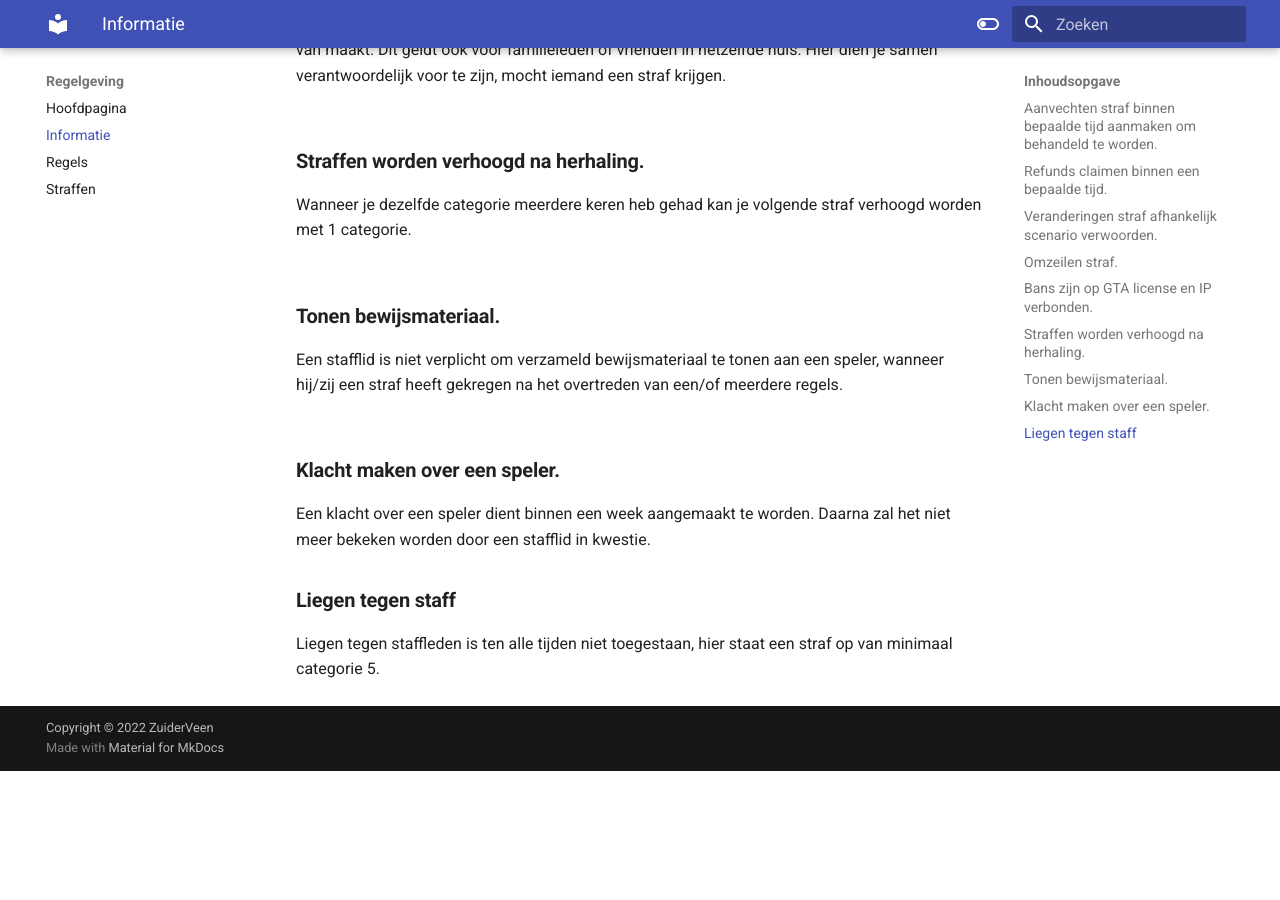
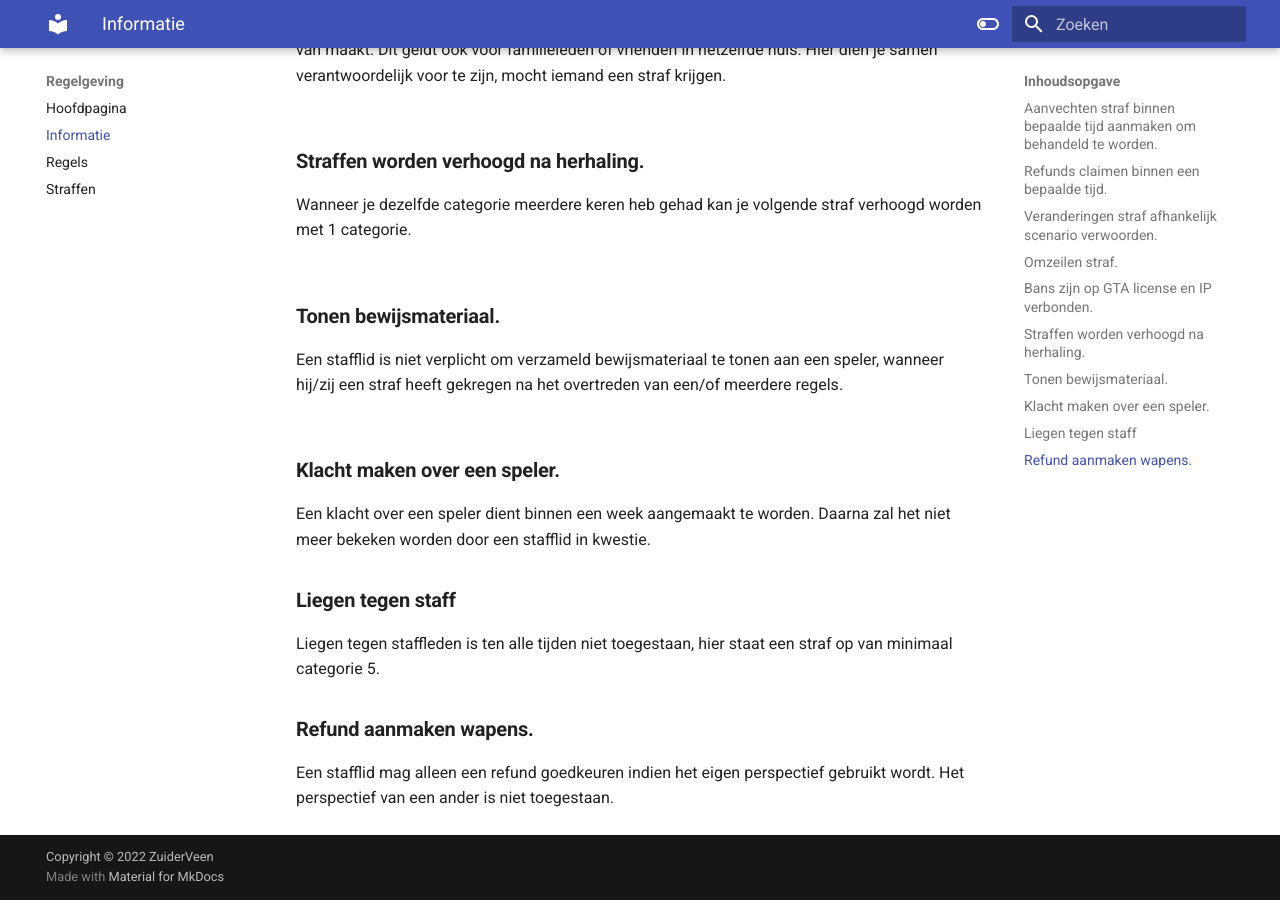
Before and after one commit to ZuiderVeenRP/apv, an MkDocs documentation site: the page built from docs/informatie.md, in a window 1280 px wide and 900 px high, scrolled down 910 px. Built offline with MkDocs 1.6.1 and Material for MkDocs 9.7.7, drawn with Linux system fonts in a browser that asks for light colours; comment, search, counter and statistics services are not loaded; before the commit the page ends 1681 px from its top, so only the background shows below that.

Commit message:
Update informatie.md

```diff
--- a/docs/informatie.md
+++ b/docs/informatie.md
@@ -35,3 +35,6 @@ Een klacht over een speler dient binnen een week aangemaakt te worden. Daarna za
 
 ### **Liegen tegen staff** </br>
 Liegen tegen staffleden is ten alle tijden niet toegestaan, hier staat een straf op van minimaal categorie 5.</br>
+
+### **Refund aanmaken wapens.**<br>
+Een stafflid mag alleen een refund goedkeuren indien het eigen perspectief gebruikt wordt. Het perspectief van een ander is niet toegestaan. </br>
```
